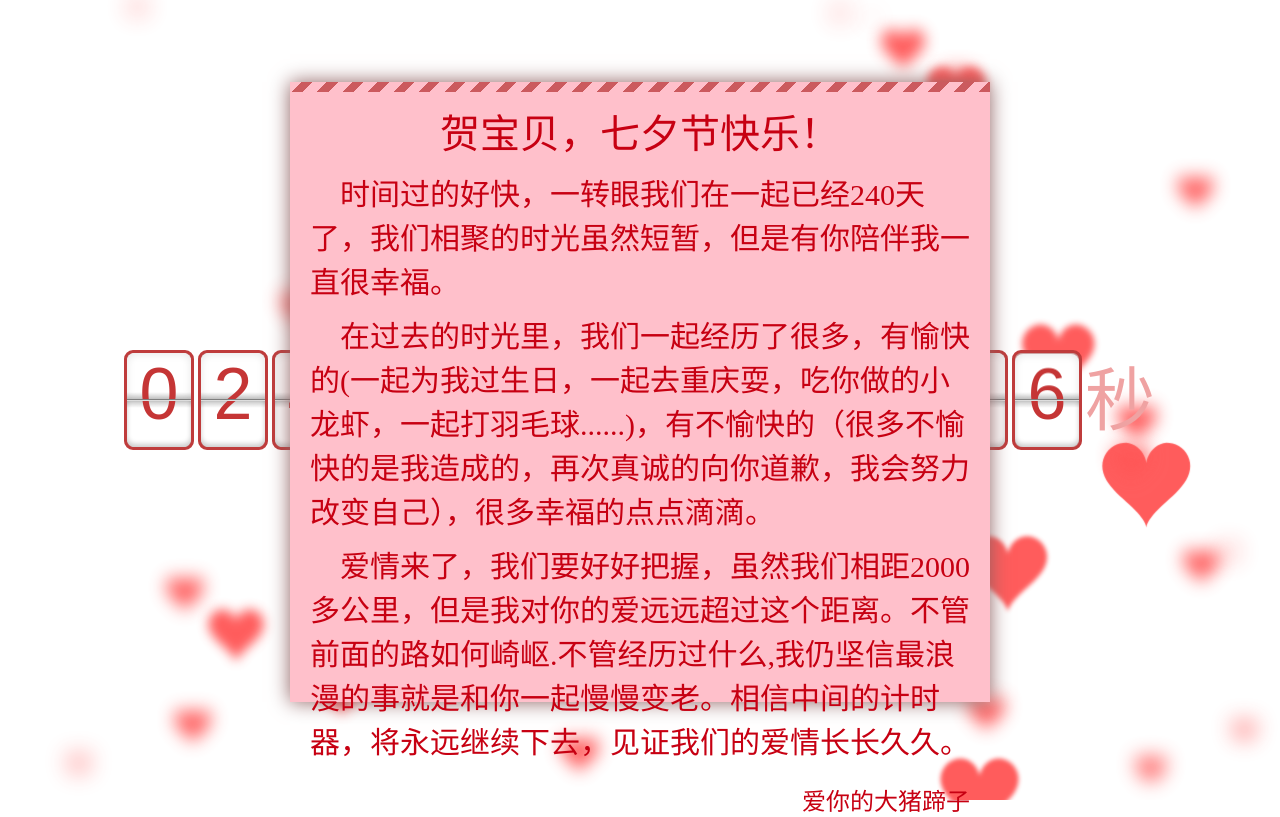
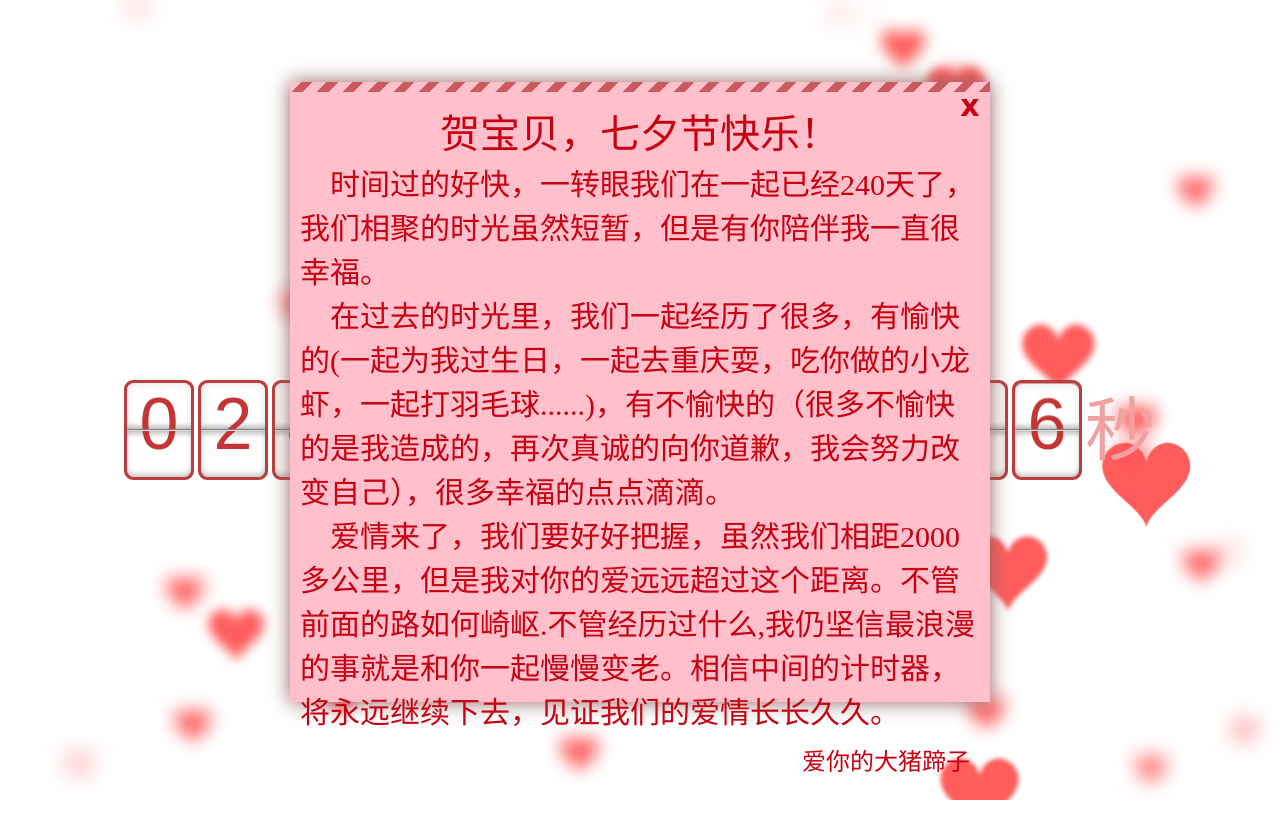
Before and after one commit to HanderUp/myLove, a plain HTML site: page love.html in a window 1280 px wide. Drawn offline with Linux system fonts and the light colour scheme; animation ran at ten frames a second; a script that the page names is missing.

Commit message:
隐藏信件

```diff
--- a/love.html
+++ b/love.html
@@ -13,7 +13,7 @@
     <link rel="stylesheet" href="static/css/clock.css">
     <script type="text/javascript" src="http://cdn.repository.webfont.com/wwwroot/js/wf/youziku.api.min.js"></script>
     <script type="text/javascript">
-        $webfont.load("#letter", "27cd20d65bd04feaab840eb4c666f4e3", "chenwixun-jian");
+        $webfont.load("#letter,h1", "27cd20d65bd04feaab840eb4c666f4e3", "chenwixun-jian");
         $webfont.draw();
     </script>
 </head>
@@ -23,18 +23,22 @@
     <audio src="" loop autoplay></audio>
     <!-- 书信 -->
     <div id="letter">
-		<div style="height: 10px;width: 100%;background: repeating-linear-gradient(-45deg, #cb5a5e, #cb5a5e 8px, transparent 8px, transparent 18px);"></div>
-		<div style="padding:10px;">
-        <h1>贺宝贝，七夕节快乐！</h1>
-        <p>&nbsp;&nbsp;&nbsp;&nbsp;时间过的好快，一转眼我们在一起已经<span id="day">241</span>天了，我们相聚的时光虽然短暂，但是有你陪伴我一直很幸福。</p>
-        <p>&nbsp;&nbsp;&nbsp;&nbsp;在过去的时光里，我们一起经历了很多，有愉快的(一起为我过生日，一起去重庆耍，吃你做的小龙虾，一起打羽毛球......)，有不愉快的（很多不愉快的是我造成的，再次真诚的向你道歉，我会努力改变自己），很多幸福的点点滴滴。</p>
-        <p>&nbsp;&nbsp;&nbsp;&nbsp;爱情来了，我们要好好把握，虽然我们相距2000多公里，但是我对你的爱远远超过这个距离。不管前面的路如何崎岖.不管经历过什么,我仍坚信最浪漫的事就是和你一起慢慢变老。相信中间的计时器，将永远继续下去，见证我们的爱情长长久久。</p>
-        <h2>爱你的大猪蹄子</h2>
-		</div>
+        <div class="pageheader"></div>
+        <div style="padding:10px;">
+            <div class="close" id="close">x</div>
+            <h1>贺宝贝，七夕节快乐！</h1>
+            <p>&nbsp;&nbsp;&nbsp;&nbsp;时间过的好快，一转眼我们在一起已经<span id="day">241</span>天了，我们相聚的时光虽然短暂，但是有你陪伴我一直很幸福。</p>
+            <p>&nbsp;&nbsp;&nbsp;&nbsp;在过去的时光里，我们一起经历了很多，有愉快的(一起为我过生日，一起去重庆耍，吃你做的小龙虾，一起打羽毛球......)，有不愉快的（很多不愉快的是我造成的，再次真诚的向你道歉，我会努力改变自己），很多幸福的点点滴滴。
+            </p>
+            <p>&nbsp;&nbsp;&nbsp;&nbsp;爱情来了，我们要好好把握，虽然我们相距2000多公里，但是我对你的爱远远超过这个距离。不管前面的路如何崎岖.不管经历过什么,我仍坚信最浪漫的事就是和你一起慢慢变老。相信中间的计时器，将永远继续下去，见证我们的爱情长长久久。
+            </p>
+            <h2>爱你的大猪蹄子</h2>
+        </div>
     </div>
 
     <!-- 计时器 -->
     <div id="clock">
+        <h1 style="font-size:55px;font-weight: bold;">贺宝贝,我们在一起已经：</h1>
         <div id="d30" class="num">
             <div class="upper"></div>
             <div class="base upper"></div>
--- a/static/css/clock.css
+++ b/static/css/clock.css
@@ -8,7 +8,7 @@ body {
 
 #clock {
     position: absolute;
-    top: 0;
+    top: -100px;
     bottom: 0;
     left: 0;
     right: 0;
--- a/static/css/love.css
+++ b/static/css/love.css
@@ -36,13 +36,26 @@ h2 {
 p {
     font-size: 30px;
     color: #c70012;
-    margin: 10px;
+    margin: 0;
 }
 
-.love-you {
+.pageheader {
+    height: 10px;
+    width: 100%;
+    background: repeating-linear-gradient(-45deg, #cb5a5e, #cb5a5e 8px, transparent 8px, transparent 18px);
+}
+
+.close {
+    position: absolute;
+    left: 95%;
+    top: 1%;
+    font-size: 30px;
+    width: 30px;
+    font-weight: bold;
+    color: #c70012;
     text-align: center;
-    font-weight: bold;
-    display: none;
+    cursor: pointer;
+    font-family: cursive;
 }
 
 .link {
--- a/static/js/love.js
+++ b/static/js/love.js
@@ -110,19 +110,19 @@ function setTimeVars() {
     var minute = parseInt(time % 3600 / 60); // 分 -(day*24) 以60秒为一整份 取余 剩下秒数 秒数/60 就是分钟数
     var second = parseInt(time % 60);  // 以60秒为一整份 取余 剩下秒数
 
-    var obj =document.getElementById('day').innerHTML=day;
+    var obj = document.getElementById('day').innerHTML = day;
 
     ss = String(second);
     mm = String(minute);
     hh = String(hour);
     dd = String(day);
 
-    if (ss.length==1) ss = "0"+ss;
-    if (mm.length==1) mm = "0"+mm;
-    if (hh.length==1) hh = "0"+hh;
-    if (dd.length==1) dd = "000"+dd;
-    if(dd.length==2) dd = "00"+dd;
-    if(dd.length===3) dd = "0"+dd;
+    if (ss.length == 1) ss = "0" + ss;
+    if (mm.length == 1) mm = "0" + mm;
+    if (hh.length == 1) hh = "0" + hh;
+    if (dd.length == 1) dd = "000" + dd;
+    if (dd.length == 2) dd = "00" + dd;
+    if (dd.length === 3) dd = "0" + dd;
 
     // dd = "1039";
     // hh = "23";
@@ -165,7 +165,7 @@ var interval = setInterval(function () {
                         tick(h10, Number(hh.substr(0, 1)))
                         if (hh == "23") {
                             tick(h10, 2, true)
-                            tick(h0,Number(hh.substr(1,1)),true)
+                            tick(h0, Number(hh.substr(1, 1)), true)
                             tick(d0, Number(dd.substr(3, 1)))
                             if (dd.substr(3, 1) == "9") {
                                 tick(d10, Number(dd.substr(2, 1)), false)
@@ -205,3 +205,7 @@ function changeNum(mc, i) {
     TweenMax.fromTo(mc.childNodes[7], .5 + .2 * Math.random(), { rotationX: 90 }, { rotationX: 0, ease: Bounce.easeOut, delay: .3 })
     TweenMax.fromTo(mc.childNodes[5], .6, { alpha: 1 }, { alpha: 0, ease: Bounce.easeOut, delay: .3 })
 }
+
+document.getElementById('close').addEventListener('click',function(){
+    document.getElementById('letter').style.display = 'none';
+},false);
```
